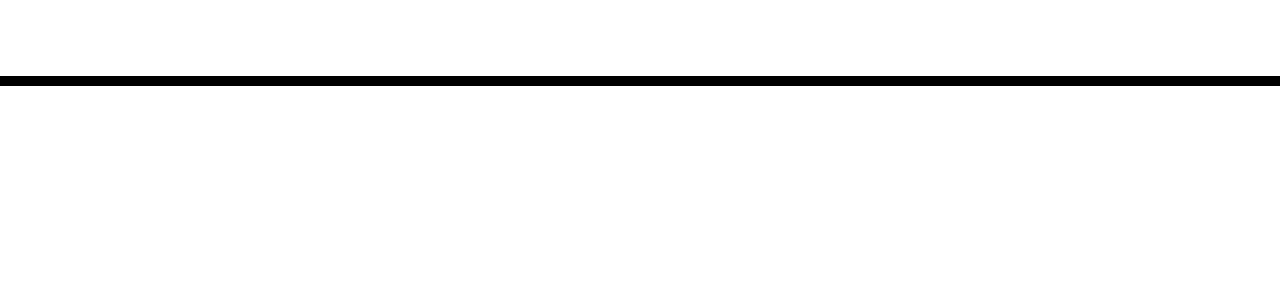
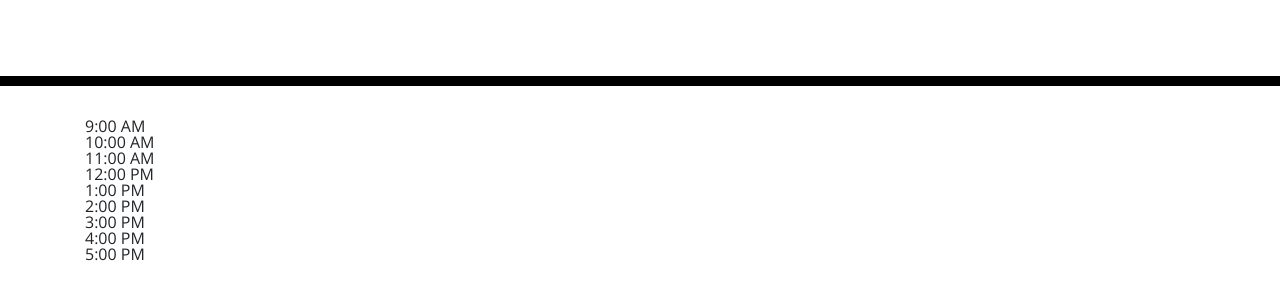
Before and after one commit to rtran1029/Planner, a plain HTML site: page index.html in a window 1280 px wide. Shown: the part 182-482 px from the top of the page. Drawn offline with nearby package versions, Linux system fonts and the light colour scheme.

Commit message:
start of time blocks

```diff
--- a/index.html
+++ b/index.html
@@ -30,6 +30,16 @@
     </header>
     <div class="container">
       <!-- Timeblocks go here -->
+      <!-- need to make each row display a time, have a text area, and have save button -->
+       <div>9:00 AM</div>
+       <div>10:00 AM</div>
+       <div>11:00 AM</div>
+       <div>12:00 PM</div>
+       <div>1:00 PM</div>
+       <div>2:00 PM</div>
+       <div>3:00 PM</div>
+       <div>4:00 PM</div>
+       <div>5:00 PM</div>
     </div>
 
     <script src="https://cdnjs.cloudflare.com/ajax/libs/jquery/3.2.1/jquery.min.js"></script>
```
